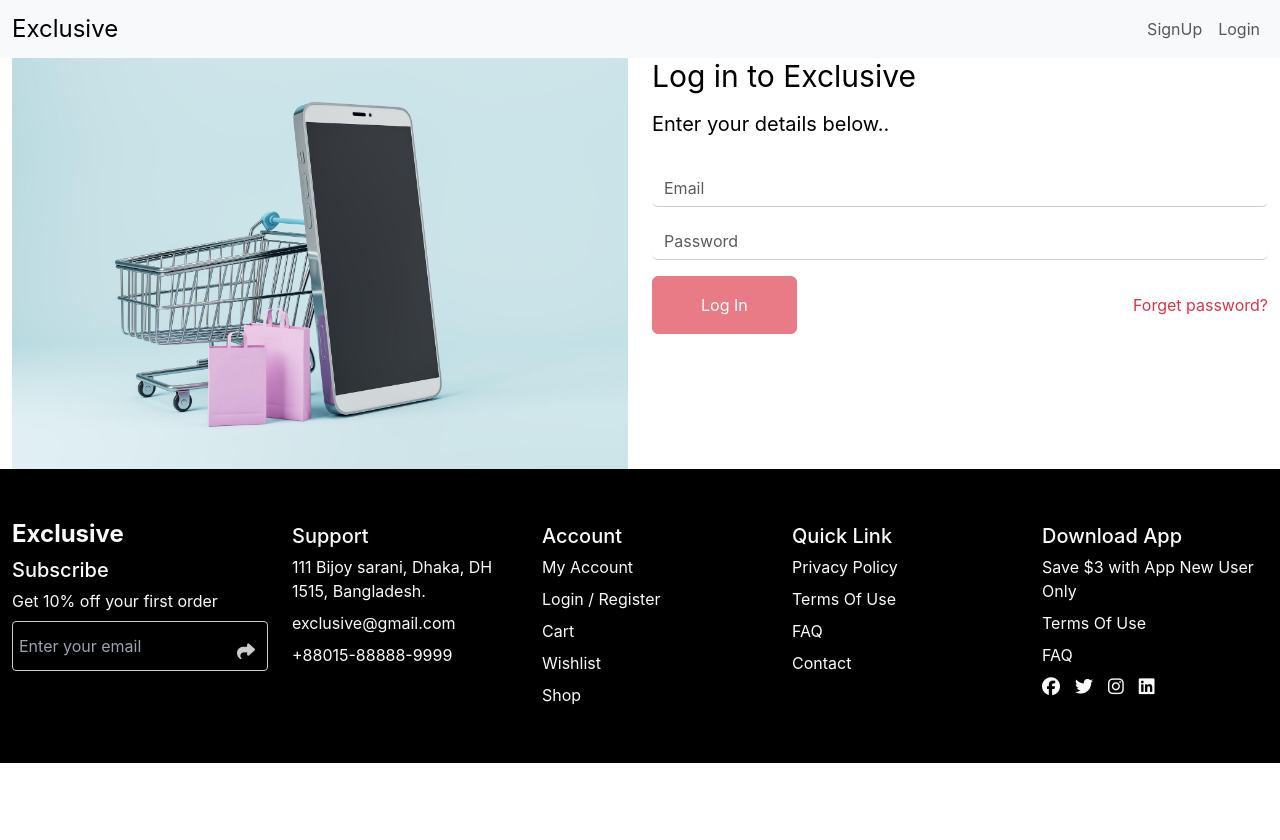
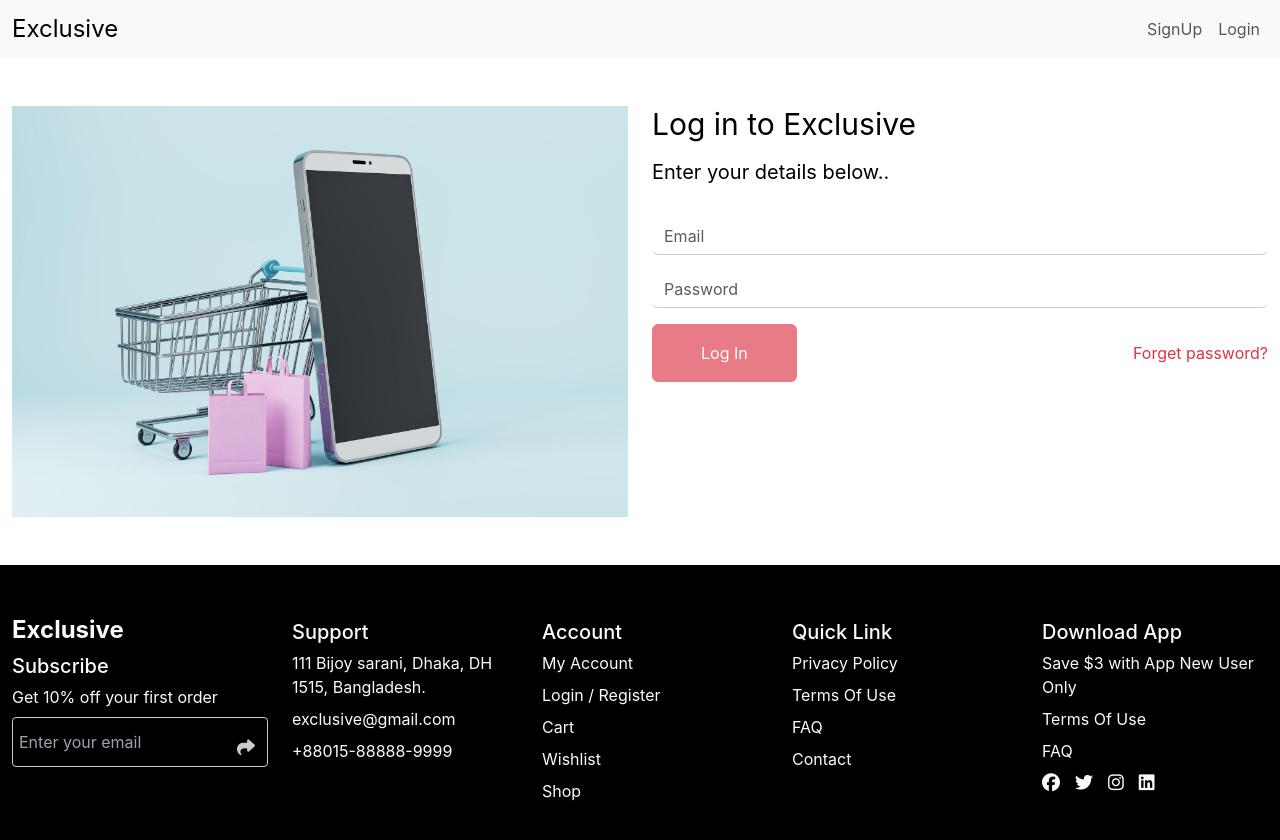
Before and after one commit to esraa-alaa89/E-commerce-React_App, a React (Vite) app: page /#/login in a window 1280 px wide. Shown: the top 840 px of the page. Before the commit the page ends 800 px from the top, so only its background shows below. Built offline with nearby package versions, Linux system fonts and the light colour scheme.

Commit message:
fix: App

```diff
--- a/src/Components/Login/Login.jsx
+++ b/src/Components/Login/Login.jsx
@@ -55,10 +55,10 @@
     );
 
     return <>
-        <div className="col-md-6">
+        <div className="col-md-6 py-5">
             <img className='img-fluid' src={signImg} alt="" />
         </div>
-        <div className="col-md-6">
+        <div className="col-md-6 py-5">
             <h2 className='text-3xl text-black-600'>Log in to Exclusive</h2>
             <p className='text-xl text-black-600 py-3'>Enter your details below..</p>
 
--- a/src/Components/SignUp/SignUp.jsx
+++ b/src/Components/SignUp/SignUp.jsx
@@ -102,10 +102,10 @@
     );
 
     return <>
-        <div className="col-md-6">
+        <div className="col-md-6 py-5">
             <img className='img-fluid' src={signImg} alt="" />
         </div>
-        <div className="col-md-6">
+        <div className="col-md-6 py-5">
             <h2 className='text-3xl text-black-600'>Create an account</h2>
             <p className='text-xl text-black-600 pt-3'>Enter your details below..</p>
 
```
